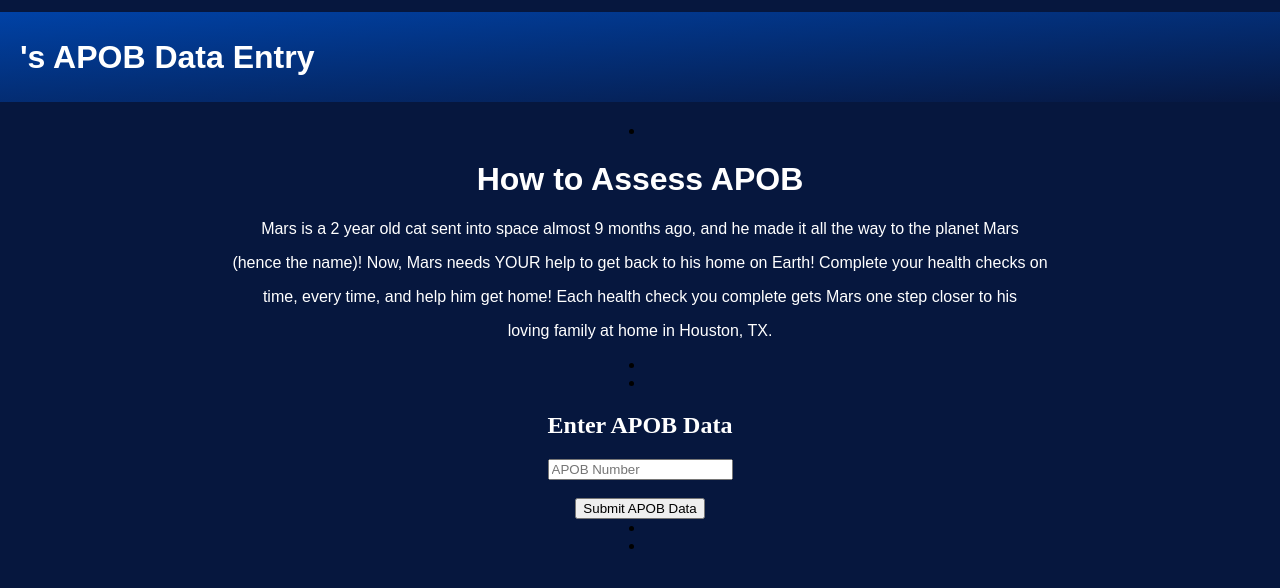
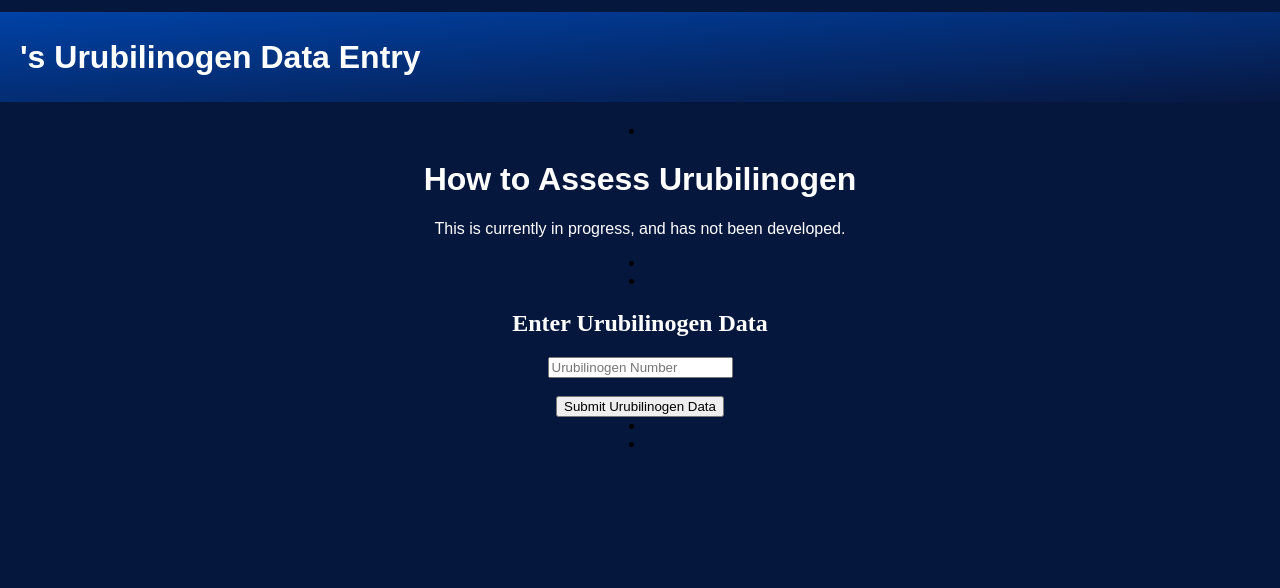
Before and after one commit to mckenna-barron/Star-Monitor, a plain HTML site: page pages/sub pages/urubilinogendataentry.html in a window 1280 px wide. Shown: the part 118-706 px from the top of the page. Drawn offline with Linux system fonts and the light colour scheme.

Commit message:
Update urubilinogendataentry.html

```diff
--- a/pages/sub pages/urubilinogendataentry.html
+++ b/pages/sub pages/urubilinogendataentry.html
@@ -3,7 +3,7 @@
 <head>
     <meta charset="UTF-8">
     <meta name="viewport" content="width=device-width, initial-scale=1.0">
-    <title>Star Monitor - APOB Data Entry</title>
+    <title>Star Monitor - Urubilinogen Data Entry</title>
     <link rel="stylesheet" href="/style.css">
 </head>
 
@@ -29,22 +29,19 @@
 
     <main>
         <header class = "home-banner" >
-            <h1><span id = "userDisplay"></span>'s APOB Data Entry</h1>
+            <h1><span id = "userDisplay"></span>'s Urubilinogen Data Entry</h1>
         </header>
 
         <li></li>
-        <h1>How to Assess APOB</h1>
-        <p>Mars is a 2 year old cat sent into space almost 9 months ago, and he made it all the way to the planet Mars</p>
-        <p>(hence the name)! Now, Mars needs YOUR help to get back to his home on Earth! Complete your health checks on</p>
-        <p>time, every time, and help him get home! Each health check you complete gets Mars one step closer to his</p>
-        <p>loving family at home in Houston, TX.</p>
+        <h1>How to Assess Urubilinogen</h1>
+        <p>This is currently in progress, and has not been developed.</p>
         <li></li>
         <li></li>
 
-    <h2>Enter APOB Data</h2>
-    <form id = "APOBForm">
-        <input type = "number" id = "apobNumber" placeholder = "APOB Number" required><br><br>
-        <button type = "submit">Submit APOB Data</button>
+    <h2>Enter Urubilinogen Data</h2>
+    <form id = "urubilinogenForm">
+        <input type = "number" id = "apobNumber" placeholder = "Urubilinogen Number" required><br><br>
+        <button type = "submit">Submit Urubilinogen Data</button>
     </form>
 
     <script>
```
